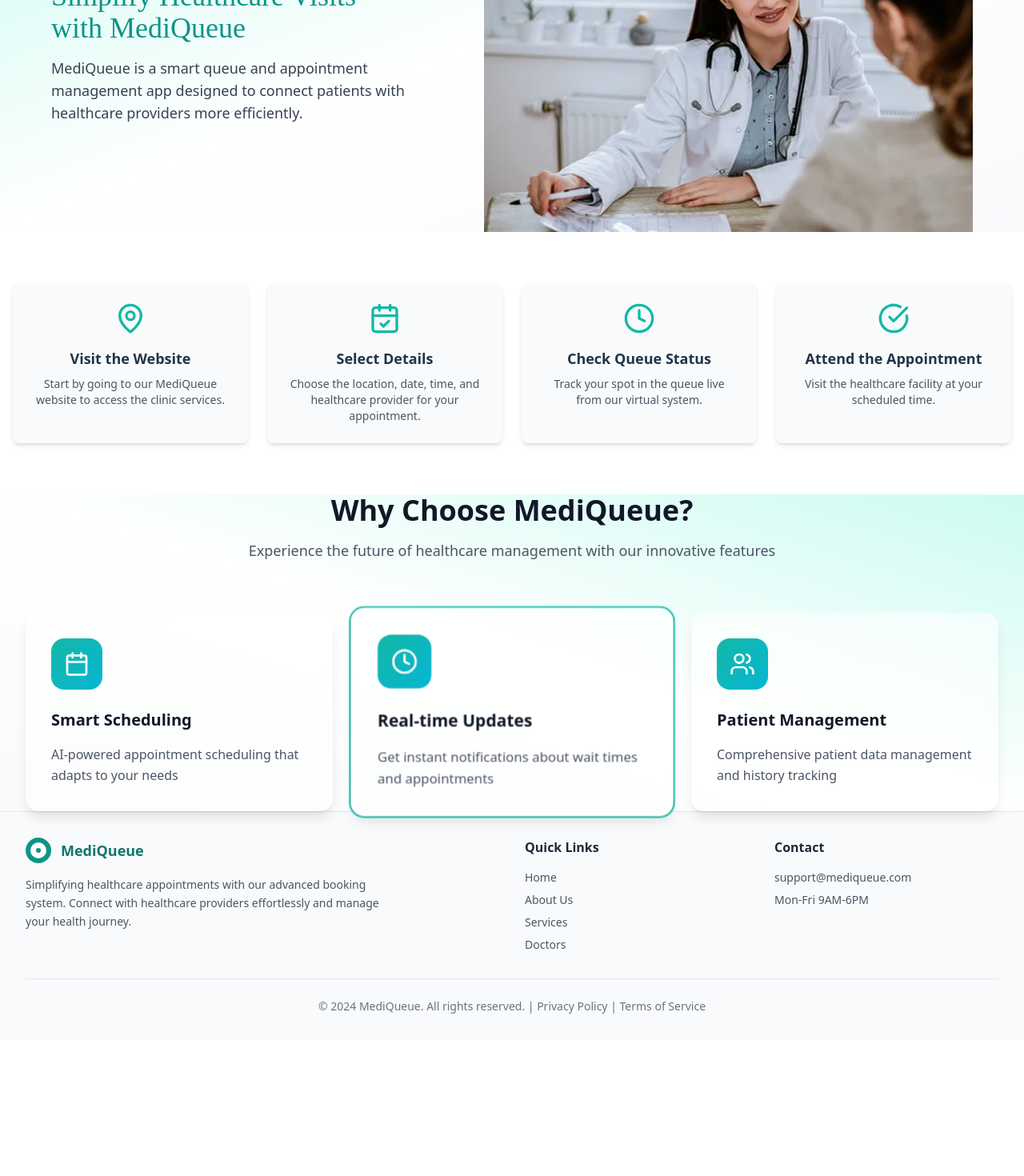
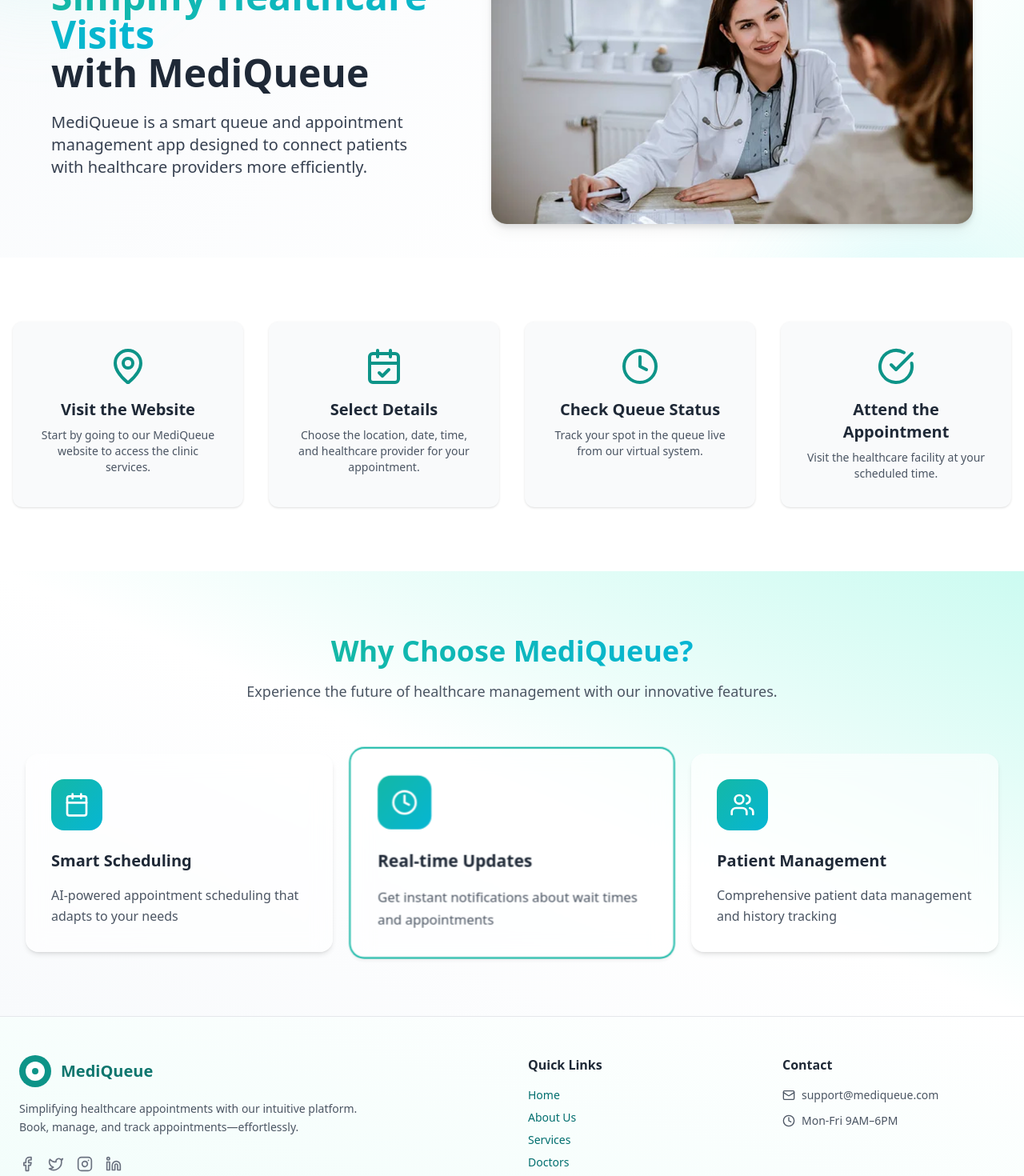
Before and after one commit to mansijimba/mediqueueweb, a React (Vite) app: page / in a window 1280 px wide. Shown: the part 280-1750 px from the top of the page at 80% size. Before the commit the page ends 1580 px from the top, so only its background shows below. Built offline with nearby package versions, Linux system fonts and the light colour scheme.

Commit message:
final changes

```diff
--- a/src/layout/Footer.jsx
+++ b/src/layout/Footer.jsx
@@ -1,65 +1,63 @@
+import { Mail, Clock, Facebook, Twitter, Instagram, Linkedin } from "lucide-react"
+
 export function Footer() {
   return (
-    <footer className="bg-gray-50 border-t border-gray-200">
-      <div className="max-w-7xl mx-auto px-4 sm:px-6 lg:px-8 py-8">
-        <div className="grid grid-cols-1 md:grid-cols-4 gap-8">
+    <footer className="bg-gradient-to-tr from-teal-50 to-white border-t border-gray-200 text-gray-700">
+      <div className="max-w-7xl mx-auto px-6 py-12">
+        <div className="grid grid-cols-1 sm:grid-cols-2 md:grid-cols-4 gap-10">
           {/* Company Info */}
-          <div className="col-span-1 md:col-span-2">
+          <div className="md:col-span-2">
             <div className="flex items-center gap-3 mb-4">
-              <div className="w-8 h-8 bg-teal-600 rounded-full flex items-center justify-center">
-                <div className="w-5 h-5 bg-white rounded-full flex items-center justify-center">
-                  <div className="w-1.5 h-1.5 bg-teal-600 rounded-full"></div>
+              <div className="w-10 h-10 bg-teal-600 rounded-full flex items-center justify-center">
+                <div className="w-6 h-6 bg-white rounded-full flex items-center justify-center">
+                  <div className="w-2 h-2 bg-teal-600 rounded-full"></div>
                 </div>
               </div>
-              <span className="text-teal-700 font-semibold text-lg">MediQueue</span>
+              <span className="text-teal-700 font-bold text-xl">MediQueue</span>
             </div>
-            <p className="text-gray-600 text-sm leading-relaxed max-w-md">
-              Simplifying healthcare appointments with our advanced booking system. Connect with healthcare providers
-              effortlessly and manage your health journey.
+            <p className="text-gray-600 text-sm max-w-md leading-relaxed">
+              Simplifying healthcare appointments with our intuitive platform. Book, manage, and track appointments—effortlessly.
             </p>
+            <div className="flex gap-4 mt-6">
+              <a href="#" className="text-gray-500 hover:text-teal-600 transition"><Facebook size={20} /></a>
+              <a href="#" className="text-gray-500 hover:text-teal-600 transition"><Twitter size={20} /></a>
+              <a href="#" className="text-gray-500 hover:text-teal-600 transition"><Instagram size={20} /></a>
+              <a href="#" className="text-gray-500 hover:text-teal-600 transition"><Linkedin size={20} /></a>
+            </div>
           </div>
 
           {/* Quick Links */}
           <div>
-            <h3 className="font-semibold text-gray-800 mb-4">Quick Links</h3>
+            <h3 className="font-semibold text-gray-800 mb-4 text-base">Quick Links</h3>
             <ul className="space-y-2 text-sm">
-              <li>
-                <a href="#" className="text-gray-600 hover:text-teal-600 transition-colors">
-                  Home
-                </a>
-              </li>
-              <li>
-                <a href="#" className="text-gray-600 hover:text-teal-600 transition-colors">
-                  About Us
-                </a>
-              </li>
-              <li>
-                <a href="#" className="text-gray-600 hover:text-teal-600 transition-colors">
-                  Services
-                </a>
-              </li>
-              <li>
-                <a href="#" className="text-gray-600 hover:text-teal-600 transition-colors">
-                  Doctors
-                </a>
-              </li>
+              {["Home", "About Us", "Services", "Doctors"].map((link, i) => (
+                <li key={i}>
+                  <a href="#" className="hover:text-teal-600 transition duration-200">
+                    {link}
+                  </a>
+                </li>
+              ))}
             </ul>
           </div>
 
           {/* Contact */}
           <div>
-            <h3 className="font-semibold text-gray-800 mb-4">Contact</h3>
-            <ul className="space-y-2 text-sm text-gray-600">
-              <li>support@mediqueue.com</li>
-              <li>Mon-Fri 9AM-6PM</li>
+            <h3 className="font-semibold text-gray-800 mb-4 text-base">Contact</h3>
+            <ul className="space-y-3 text-sm text-gray-600">
+              <li className="flex items-center gap-2">
+                <Mail size={16} /> support@mediqueue.com
+              </li>
+              <li className="flex items-center gap-2">
+                <Clock size={16} /> Mon-Fri 9AM–6PM
+              </li>
             </ul>
           </div>
         </div>
 
-        <div className="border-t border-gray-200 mt-8 pt-6 text-center">
-          <p className="text-gray-500 text-sm">
-            © 2024 MediQueue. All rights reserved. | Privacy Policy | Terms of Service
-          </p>
+        <div className="border-t border-gray-200 mt-10 pt-6 text-center text-sm text-gray-500">
+          © 2024 MediQueue. All rights reserved. |
+          <a href="#" className="ml-2 hover:text-teal-600 transition">Privacy Policy</a> |
+          <a href="#" className="ml-2 hover:text-teal-600 transition">Terms of Service</a>
         </div>
       </div>
     </footer>
--- a/src/main.jsx
+++ b/src/main.jsx
@@ -6,6 +6,8 @@ import AppRouter from './routers/AppRouter.jsx'
 import { QueryClient, QueryClientProvider } from '@tanstack/react-query'
 import { Slide, ToastContainer } from 'react-toastify'
 import AuthContextProvider from './auth/AuthProvider.jsx'
+import 'react-toastify/dist/ReactToastify.css';
+
 
 const queryClient = new QueryClient()
 
--- a/src/pages/Dashboard.jsx
+++ b/src/pages/Dashboard.jsx
@@ -15,7 +15,7 @@ export default function Dashboard() {
   useEffect(() => {
     const interval = setInterval(() => {
       setActiveFeature((prev) => (prev + 1) % 3);
-    }, 3000);
+    }, 3500);
     return () => clearInterval(interval);
   }, []);
 
@@ -38,20 +38,26 @@ export default function Dashboard() {
   ];
 
   return (
-    <div className="min-h-screen bg-gradient-to-br from-slate-50 via-white to-teal-100">
+    <div className="min-h-screen bg-gradient-to-br from-slate-50 via-white to-teal-100 relative overflow-hidden">
+
+      {/* Floating Blobs */}
+      <div className="absolute -top-24 -left-24 w-72 h-72 bg-teal-200 rounded-full opacity-20 blur-3xl animate-pulse z-0" />
+      <div className="absolute top-1/3 right-0 w-72 h-72 bg-cyan-200 rounded-full opacity-20 blur-3xl animate-pulse z-0" />
 
       {/* Hero Section */}
-      <section className="pt-12 px-4 bg-gradient-to-tl from-slate-50 via-white to-teal-100 w-full">
-        <div className="w-full flex flex-col md:flex-row items-center gap-8 px-4 md:px-12">
+      <section className="pt-20 px-4 relative z-10">
+        <div className="w-full flex flex-col md:flex-row items-center gap-12 px-4 md:px-12">
 
           {/* Text */}
-          <div className="w-full md:w-1/2 space-y-4 text-center md:text-left">
-            <h1 className="text-3xl md:text-4xl font-pacifico text-teal-600 leading-snug">
-              Simplify Healthcare Visits
+          <div className="w-full md:w-1/2 space-y-6 text-center md:text-left">
+            <h1 className="text-4xl md:text-5xl font-bold text-gray-800 leading-tight">
+              <span className="bg-gradient-to-r from-teal-500 to-cyan-500 bg-clip-text text-transparent">
+                Simplify Healthcare Visits
+              </span>
               <br />
               with MediQueue
             </h1>
-            <p className="text-gray-700 text-base md:text-lg">
+            <p className="text-gray-700 text-lg md:text-xl max-w-md">
               MediQueue is a smart queue and appointment management app designed to connect
               patients with healthcare providers more efficiently.
             </p>
@@ -62,7 +68,7 @@ export default function Dashboard() {
             <img
               src={Image}
               alt="Doctor"
-              className="w-full h-[450px] object-cover"
+              className="w-full h-[450px] object-contain drop-shadow-lg"
             />
           </div>
 
@@ -70,48 +76,55 @@ export default function Dashboard() {
       </section>
 
       {/* Steps Section */}
-      <section className="bg-white py-16">
+      <section className="bg-white py-20 relative z-10">
         <div className="container mx-auto px-4">
-          <div className="grid grid-cols-1 md:grid-cols-2 lg:grid-cols-4 gap-6 text-center">
-            <div className="bg-gray-50 p-6 rounded-lg shadow-md">
-              <MapPin className="mx-auto text-teal-500 w-10 h-10 mb-4" />
-              <h3 className="text-lg font-semibold mb-2">Visit the Website</h3>
-              <p className="text-sm text-gray-600">
-                Start by going to our MediQueue website to access the clinic services.
-              </p>
-            </div>
-            <div className="bg-gray-50 p-6 rounded-lg shadow-md">
-              <CalendarCheck className="mx-auto text-teal-500 w-10 h-10 mb-4" />
-              <h3 className="text-lg font-semibold mb-2">Select Details</h3>
-              <p className="text-sm text-gray-600">
-                Choose the location, date, time, and healthcare provider for your appointment.
-              </p>
-            </div>
-            <div className="bg-gray-50 p-6 rounded-lg shadow-md">
-              <Clock className="mx-auto text-teal-500 w-10 h-10 mb-4" />
-              <h3 className="text-lg font-semibold mb-2">Check Queue Status</h3>
-              <p className="text-sm text-gray-600">
-                Track your spot in the queue live from our virtual system.
-              </p>
-            </div>
-            <div className="bg-gray-50 p-6 rounded-lg shadow-md">
-              <CheckCircle className="mx-auto text-teal-500 w-10 h-10 mb-4" />
-              <h3 className="text-lg font-semibold mb-2">Attend the Appointment</h3>
-              <p className="text-sm text-gray-600">
-                Visit the healthcare facility at your scheduled time.
-              </p>
-            </div>
+          <div className="grid grid-cols-1 md:grid-cols-2 lg:grid-cols-4 gap-8 text-center">
+            {[
+              {
+                icon: MapPin,
+                title: "Visit the Website",
+                desc: "Start by going to our MediQueue website to access the clinic services.",
+              },
+              {
+                icon: CalendarCheck,
+                title: "Select Details",
+                desc: "Choose the location, date, time, and healthcare provider for your appointment.",
+              },
+              {
+                icon: Clock,
+                title: "Check Queue Status",
+                desc: "Track your spot in the queue live from our virtual system.",
+              },
+              {
+                icon: CheckCircle,
+                title: "Attend the Appointment",
+                desc: "Visit the healthcare facility at your scheduled time.",
+              },
+            ].map((step, idx) => (
+              <div
+                key={idx}
+                className="bg-gray-50 p-8 rounded-xl shadow hover:shadow-xl transition-all duration-300"
+              >
+                <step.icon className="mx-auto text-teal-600 w-12 h-12 mb-4" />
+                <h3 className="text-xl font-semibold text-gray-800 mb-2">{step.title}</h3>
+                <p className="text-sm text-gray-600">{step.desc}</p>
+              </div>
+            ))}
           </div>
         </div>
       </section>
 
       {/* Why Choose Section */}
-      <section className="bg-gradient-to-tr from-slate-50 via-white to-teal-100">
+      <section className="bg-gradient-to-tr from-slate-50 via-white to-teal-100 py-20 relative z-10">
         <div className="container mx-auto px-4 sm:px-6 lg:px-8">
           <div className="text-center mb-16">
-            <h2 className="text-3xl lg:text-4xl font-bold text-gray-900 mb-4">Why Choose MediQueue?</h2>
+            <h2 className="text-4xl font-bold text-gray-900 mb-4">
+              <span className="bg-gradient-to-r from-teal-500 to-cyan-500 bg-clip-text text-transparent">
+                Why Choose MediQueue?
+              </span>
+            </h2>
             <p className="text-lg text-gray-600 max-w-2xl mx-auto">
-              Experience the future of healthcare management with our innovative features
+              Experience the future of healthcare management with our innovative features.
             </p>
           </div>
 
@@ -119,17 +132,17 @@ export default function Dashboard() {
             {features.map((feature, index) => (
               <div
                 key={index}
-                className={`group relative bg-white/60 backdrop-blur-sm rounded-2xl p-8 shadow-lg hover:shadow-xl transition-all duration-500 cursor-pointer ${
+                onMouseEnter={() => setActiveFeature(index)}
+                className={`group relative bg-white/60 backdrop-blur-md rounded-2xl p-8 shadow-md hover:shadow-2xl transition-all duration-500 cursor-pointer ${
                   activeFeature === index ? 'ring-2 ring-teal-500 scale-105' : ''
                 }`}
-                onMouseEnter={() => setActiveFeature(index)}
               >
-                <div className="absolute inset-0 bg-gradient-to-br from-teal-500/5 to-cyan-500/5 rounded-2xl opacity-0 group-hover:opacity-100 transition-opacity duration-300"></div>
+                <div className="absolute inset-0 bg-gradient-to-br from-teal-50 to-cyan-50 rounded-2xl opacity-0 group-hover:opacity-100 transition-opacity duration-300" />
                 <div className="relative">
                   <div className="w-16 h-16 bg-gradient-to-br from-teal-500 to-cyan-500 rounded-2xl flex items-center justify-center mb-6 group-hover:scale-110 transition-transform duration-300">
                     <feature.icon className="w-8 h-8 text-white" />
                   </div>
-                  <h3 className="text-xl font-bold text-gray-900 mb-4">{feature.title}</h3>
+                  <h3 className="text-xl font-bold text-gray-800 mb-4">{feature.title}</h3>
                   <p className="text-gray-600 leading-relaxed">{feature.description}</p>
                 </div>
               </div>
--- a/src/routers/AppRouter.jsx
+++ b/src/routers/AppRouter.jsx
@@ -1,14 +1,14 @@
-import React from "react";
+import React, { useState } from "react";
 import { BrowserRouter, Route, Routes } from "react-router-dom";
 import Login from "../pages/Login";
 import RegisterForm from "../components/auth/registerForm";
 import Dashboard from "../pages/Dashboard";
 import MainLayout from "../layout/MainLayout";
 import AuthContextProvider from "../auth/AuthProvider";
-import UserDoctor from "../pages/doctor/DoctorsPage"
+import UserDoctor from "../pages/doctor/DoctorsPage";
 import BookAppointmentPage from "../pages/doctor/BookAppoitmentPage";
-import Profile from "../pages/ProfilePage"
-import Queue from "../pages/QueueStatusPage"
+import Profile from "../pages/ProfilePage";
+import Queue from "../pages/QueueStatusPage";
 
 // Admin pages
 import AdminPage from "../pages/admin/AdminPage";
@@ -19,36 +19,50 @@ import Homepage from "../pages/Homepage";
 import AddDoctor from "../pages/admin/AddDoctor";
 import Doctors from "../pages/admin/Doctors";
 import AboutUs from "../pages/AboutUs";
-import Message from "../pages/admin/MessagePage"
+import Message from "../pages/admin/MessagePage";
+
+import AuthModal from "../components/authModal";  // Assuming you have this modal component
 
 export default function AppRouter() {
+  const [showAuthModal, setShowAuthModal] = useState(false);
+
+  // Function to open login modal
+  const openAuthModal = () => setShowAuthModal(true);
+  // Function to close login modal
+  const closeAuthModal = () => setShowAuthModal(false);
+
   return (
     <AuthContextProvider>
       <BrowserRouter>
+        {/* Render AuthModal conditionally */}
+        {showAuthModal && <AuthModal onClose={closeAuthModal} />}
+
+        {/* Pass onProfileClick to MainLayout (which should pass it down to Header) */}
         <Routes>
           {/* Public Routes */}
-          <Route element={<MainLayout />}>
+          <Route
+            element={<MainLayout onProfileClick={openAuthModal} />}
+          >
             <Route path="/login" element={<Login />} />
             <Route path="/registerForm" element={<RegisterForm />} />
             <Route path="/" element={<Dashboard />} />
             <Route path="/homepage" element={<Homepage />} />
-            <Route path="/doctor" element={<UserDoctor/>}/>
+            <Route path="/doctor" element={<UserDoctor />} />
             <Route path="/doctor/book/:id" element={<BookAppointmentPage />} />
-            <Route path="/about" element={<AboutUs/>}/>
-            <Route path="/profile" element={<Profile/>}/>
-            <Route path = "/queue" element = {<Queue/>}/>
+            <Route path="/about" element={<AboutUs />} />
+            <Route path="/profile" element={<Profile />} />
+            <Route path="/queue" element={<Queue />} />
           </Route>
 
-          {/* Admin Routes with Sidebar Layout */}
+          {/* Admin Routes */}
           <Route path="/admin" element={<AdminPage />}>
             <Route index element={<div>Welcome to Admin Dashboard</div>} />
             <Route path="appointments" element={<AppointmentTable />} />
             <Route path="queues" element={<QueueTable />} />
-            <Route path="doctors" element={<Doctors />}/>
-              {/* nested routes under doctors */}
-              <Route path="doctors/addDoctor" element={<AddDoctor />} />
+            <Route path="doctors" element={<Doctors />} />
+            <Route path="doctors/addDoctor" element={<AddDoctor />} />
             <Route path="patients" element={<PatientsPage />} />
-            <Route path="messages" element={<Message/>} />
+            <Route path="messages" element={<Message />} />
           </Route>
         </Routes>
       </BrowserRouter>
```
Also changed, not shown: src/components/admin/QueueTable.jsx (+35 -58 lines), src/components/auth/loginForm.jsx (+15 -9 lines), src/layout/Header.jsx (+11 -12 lines), src/pages/AboutUs.jsx (+32 -17 lines), src/pages/doctor/DoctorsPage.jsx (+32 -11 lines), src/assets/images/group.jpg (added), 1 other file (tests, documents, lock files or other folders).
